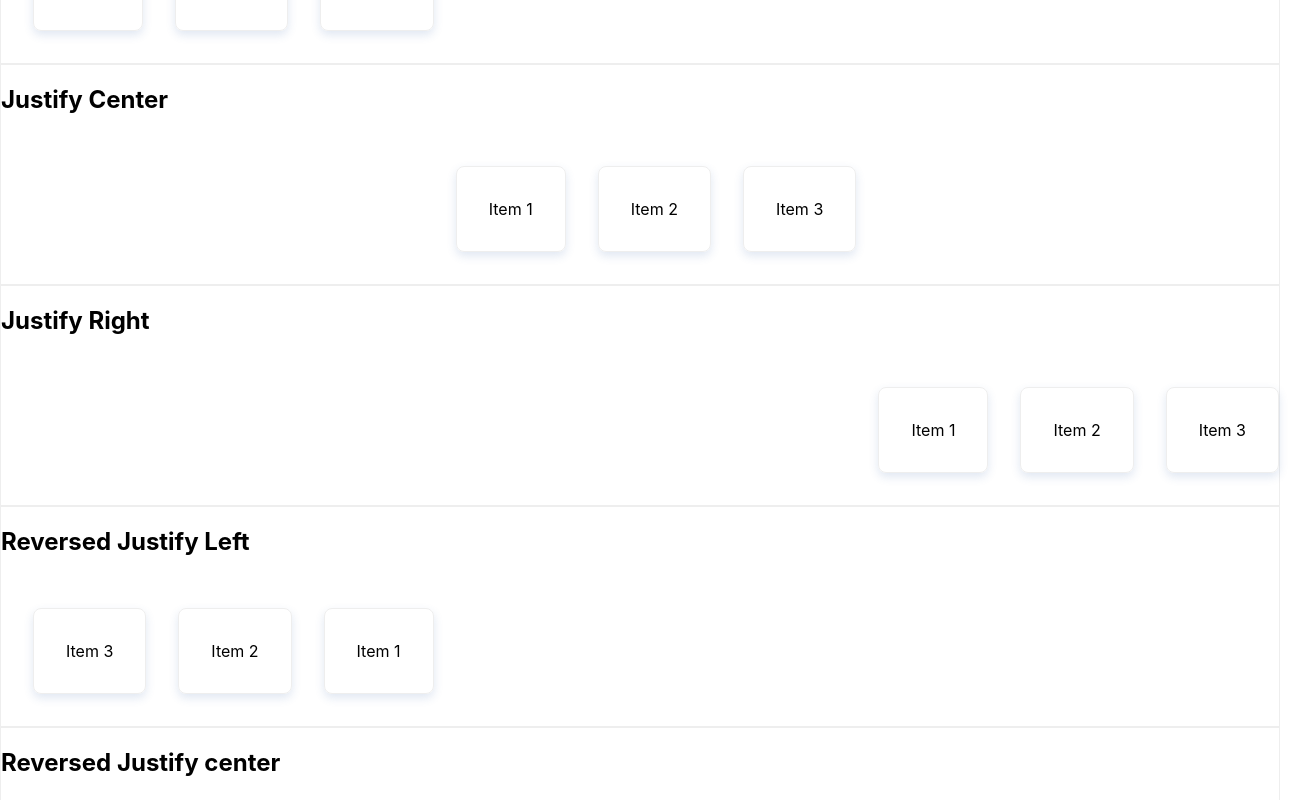
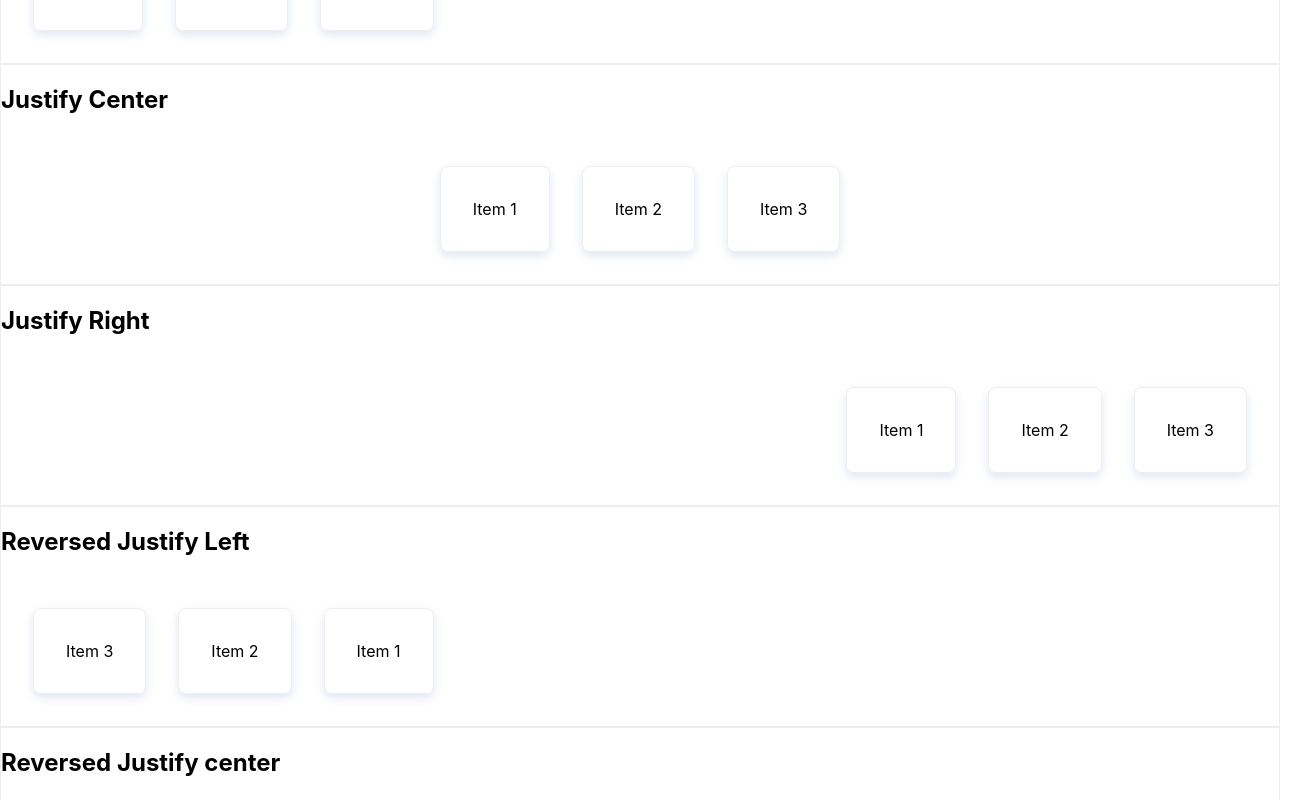
Before and after one commit to drborges/neatly, a React (Create React App) app: page / in a window 1280 px wide. Shown: the part 680-1480 px from the top of the page, 1311 px wide, since content can reach past the window. Built offline with nearby package versions, Linux system fonts and the light colour scheme.

Commit message:
More improvements

```diff
--- a/src/neatly/View/styles.module.scss
+++ b/src/neatly/View/styles.module.scss
@@ -1,8 +1,5 @@
 .View,
 .ViewStack {
-  width: 100%;
-  max-width: 100%;
-  height: 100%;
   display: flex;
   overflow: hidden;
 }
--- a/src/neatly/helpers/layout.ts
+++ b/src/neatly/helpers/layout.ts
@@ -15,7 +15,7 @@ export type LayoutProps = {
   paddingTop?: "none" | "xs" | "sm" | "md" | "lg" | "xl";
   paddingX?: "none" | "xs" | "sm" | "md" | "lg" | "xl";
   paddingY?: "none" | "xs" | "sm" | "md" | "lg" | "xl";
-}
+};
 
 export const layout = ({
   margin = "none",
@@ -31,7 +31,7 @@ export const layout = ({
   paddingRight = "none",
   paddingTop = "none",
   paddingX = "none",
-  paddingY = "none",
+  paddingY = "none"
 }: LayoutProps) => ({
   [styles[`margin-${margin}`]]: true,
   [styles[`margin-bottom-${marginBottom}`]]: true,
@@ -46,5 +46,5 @@ export const layout = ({
   [styles[`padding-right-${paddingRight}`]]: true,
   [styles[`padding-top-${paddingTop}`]]: true,
   [styles[`padding-x-${paddingX}`]]: true,
-  [styles[`padding-y-${paddingY}`]]: true,
+  [styles[`padding-y-${paddingY}`]]: true
 });
```
